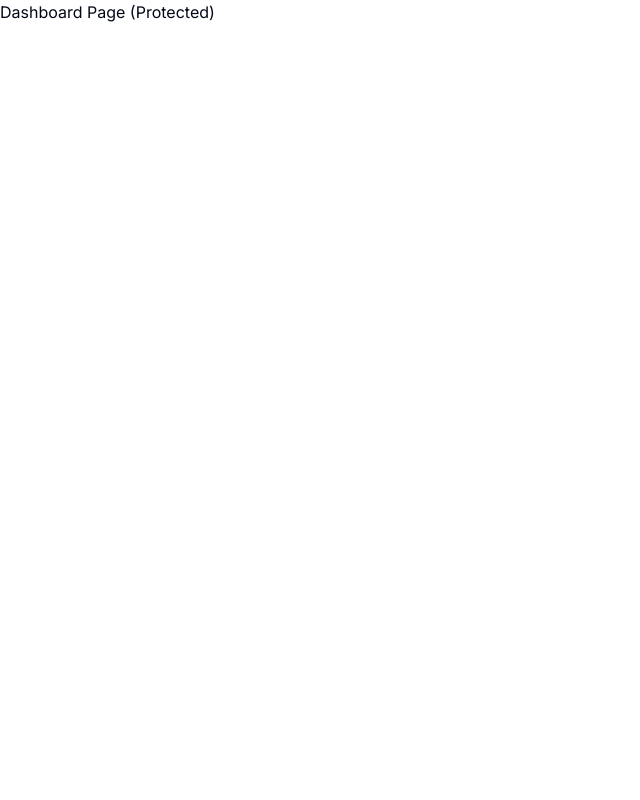
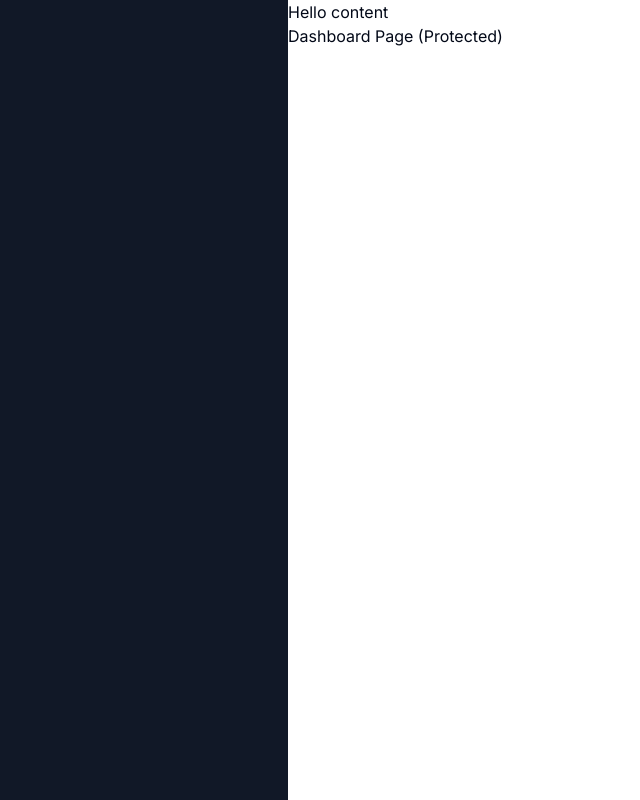
Before and after one commit to JoniMop/aitooling, a Next.js app in the folder aitool/: page /dashboard in a window 1280 px wide. Shown: the whole page, without its empty margins (0-640 px from the left). Built offline with nearby package versions, Linux system fonts and the light colour scheme.

Commit message:
Adding layout to dashboard - Adding navbar - Move signOutURL

```diff
--- a/aitool/app/(dashboard)/(routes)/dashboard/page.tsx
+++ b/aitool/app/(dashboard)/(routes)/dashboard/page.tsx
@@ -1,10 +1,12 @@
-import { Button } from "@/components/ui/button";
+//import { UserButton } from "@clerk/nextjs";
 
 const DashboardPage = () => {
-	return (
-			// <Button variant="destructive" size="lg">Click Me</Button>
+    return (
+        <div>
             <p>Dashboard Page (Protected)</p>
-	       )
+           {/*  <UserButton afterSignOutUrl="/" /> this was to show gmail profile and sign out from there  */}
+        </div>
+    )
 }
 
 export default DashboardPage;
--- /dev/null
+++ b/aitool/app/(dashboard)/layout.tsx
@@ -0,0 +1,24 @@
+import React from "react";
+import Navbar from "@/components/navbar";
+const DashboardLayout = ({
+   children
+}: {
+   children: React.ReactNode;
+}) => {
+   return (
+      <div className="h-full relative">
+         <div className="hidden hfull md:flex md:flex md:w-72 md:flex-col md:fixed md:inset-y-0 z-[80] bg-gray-900">
+            <div>
+              <Navbar>
+
+	      </Navbar>
+	    </div>
+         </div>
+	 <main className="md:pl-72">
+            Hello content
+	    {children}
+  	 </main>
+      </div>
+   );
+}
+export default DashboardLayout
--- /dev/null
+++ b/aitool/components/navbar.tsx
@@ -0,0 +1,20 @@
+import {Menu} from "lucide-react";
+
+import {UserButton} from "@clerk/nextjs";
+import { Button } from "@/components/ui/button";
+const Navbar = () => {
+ return (
+   <div className="flex items-center p-4">
+   <Button variant="ghost" size="icon" className="md:hidden">
+     <Menu />
+   </Button>
+   <div className="flex w-full justify-end">
+     <UserButton afterSignOutUrl="/"  />
+   </div>
+
+   </div>
+ );
+
+}
+
+export default Navbar
```
